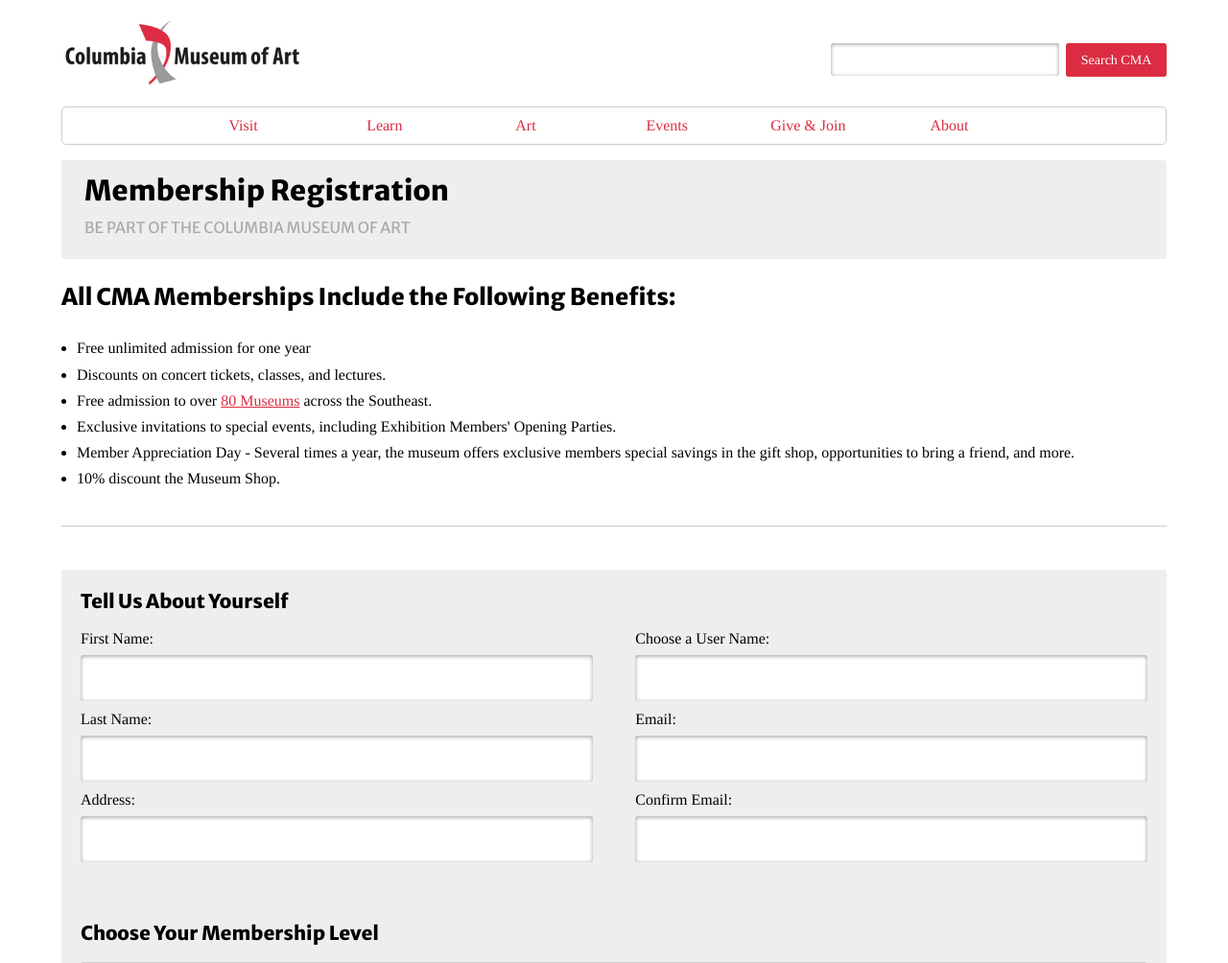
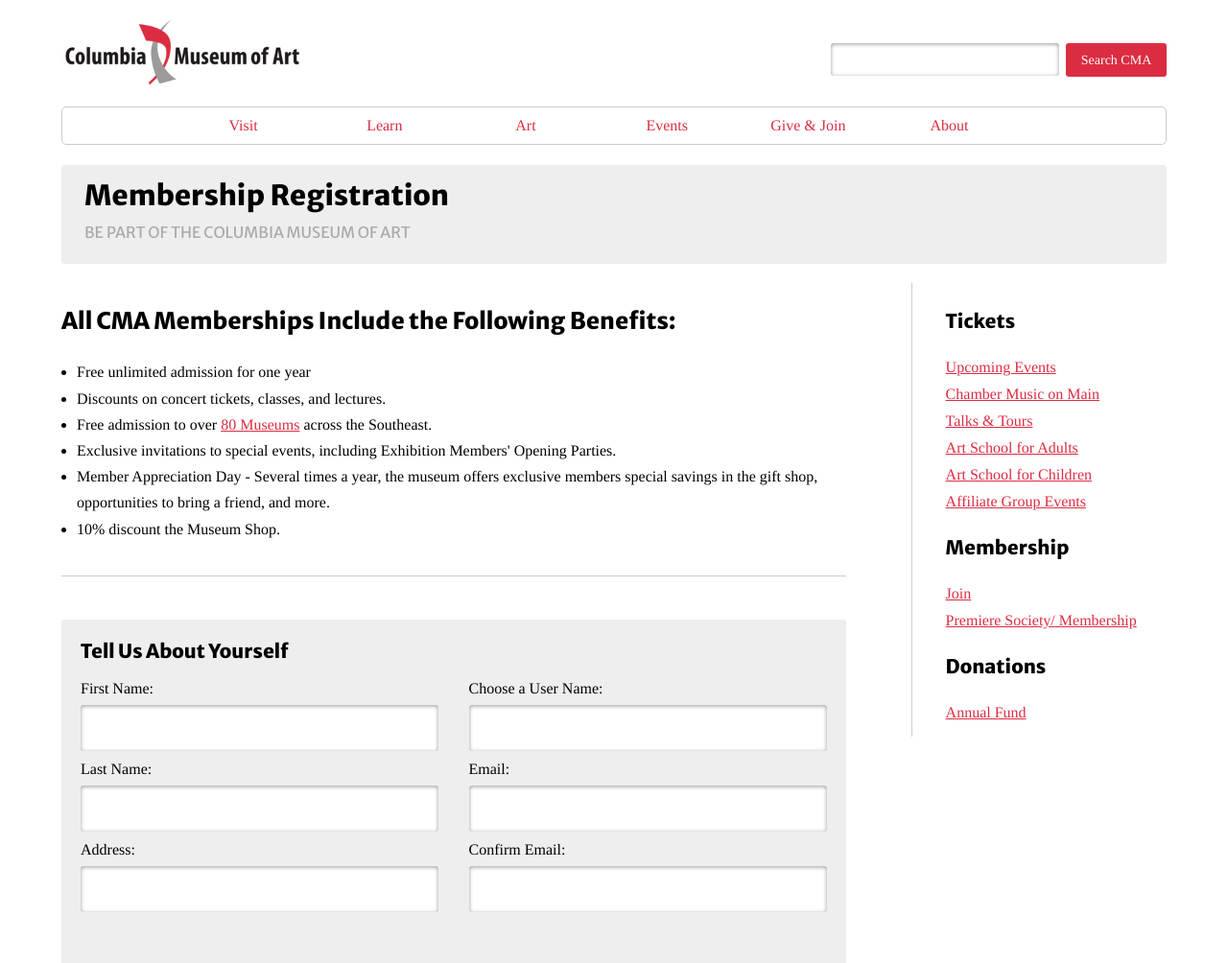
Before and after one commit to zachmiller1/cma, a plain HTML site: page index.html in a window 1280 px wide. Shown: the top 1004 px of the page at 96% size. Drawn offline with Linux system fonts and the light colour scheme.

Commit message:
All breakpoints complete

```diff
--- a/css/styles.css
+++ b/css/styles.css
@@ -270,7 +270,7 @@ input[type="submit"] {
 				Main Section
 ===========================================*/
 
-main p {
+.memberHeader p {
 	margin-top: 10px;
 	margin-bottom: 40px;
 }
@@ -597,13 +597,59 @@ footer a {
 		  Main Section
 	=======================*/
 
+	.memberHeader {
+		margin-top: 5px;
+	}
 
+	.leftSection {
+		width: 71%;
+		float: left;
+		margin-right: 20px;
+		margin-top: 20px;
+		margin-bottom: 85px;
+	}
 
+	.package {
+		width: 27.4%;
+	}
 
+	.formContainer input[type="submit"] {
+		padding: 10px 15px;
+	}
 
 	/*=======================
 		  Aside Section
 	=======================*/
+
+	aside {
+		display: block;
+		float: right;
+		width: 20%;
+	}
+
+	aside.generalNav {
+		margin-top: 20px;
+		padding-top: 0;
+		border-top: none;
+		border-left: 1px solid #ccc;
+		padding-left: 35px;
+	}
+
+	aside.generalNav a {
+		margin-bottom: 10px;
+	}
+
+	.navList {
+		display: block;
+		width: 100%;
+		float: none;
+	}
+
+	aside.navList:first-child {
+		margin-top: 0;
+	}
+
+}
 
 
 
@@ -611,7 +657,16 @@ footer a {
 
 
 
+/*-----------------------------------------------------------1000px---*/
 
+@media screen and (min-width: 1280px) {
 
+	.sitewrapper {
+		max-width: 1280px;
+		margin: 0 auto;
+	}
 
+	.package {
+		width: 28.8%;
+	}
 }
--- a/index.html
+++ b/index.html
@@ -11,7 +11,7 @@
 	<body>
 
 		<!-- Site Wrapper -->
-		<div class="siteWrapper">
+		<div class="siteWrapper clearfix">
 
 			<!-- Site Header -->
 			<div class="container siteHeader">
@@ -49,13 +49,18 @@
 
 
 			<!-- Membership Header -->
-			<main>
 
 			<div class="memberHeader">
 				<h2>Membership Registration</h2>
 				<p>BE PART OF THE COLUMBIA MUSEUM OF ART</p>
 			</div><!-- end memberHeader -->
 
+			<!-- 1000px Left Section Wrapper -->
+			<div class="leftSection clearfix">
+
+				<!-- Intro Text -->
+
+				<main>
 					<!-- Benefits List -->
 					<h3>All CMA Memberships Include the Following Benefits:</h3>
 					<ul>
@@ -190,7 +195,7 @@
 
 				</form><!-- end memberForm -->
 
-
+			</div><!-- end 1000px Left Section -->
 
 
 			<!-- Tickets, Membership, Donations -->
```
Lines whose indentation alone changed are shown as unchanged.
